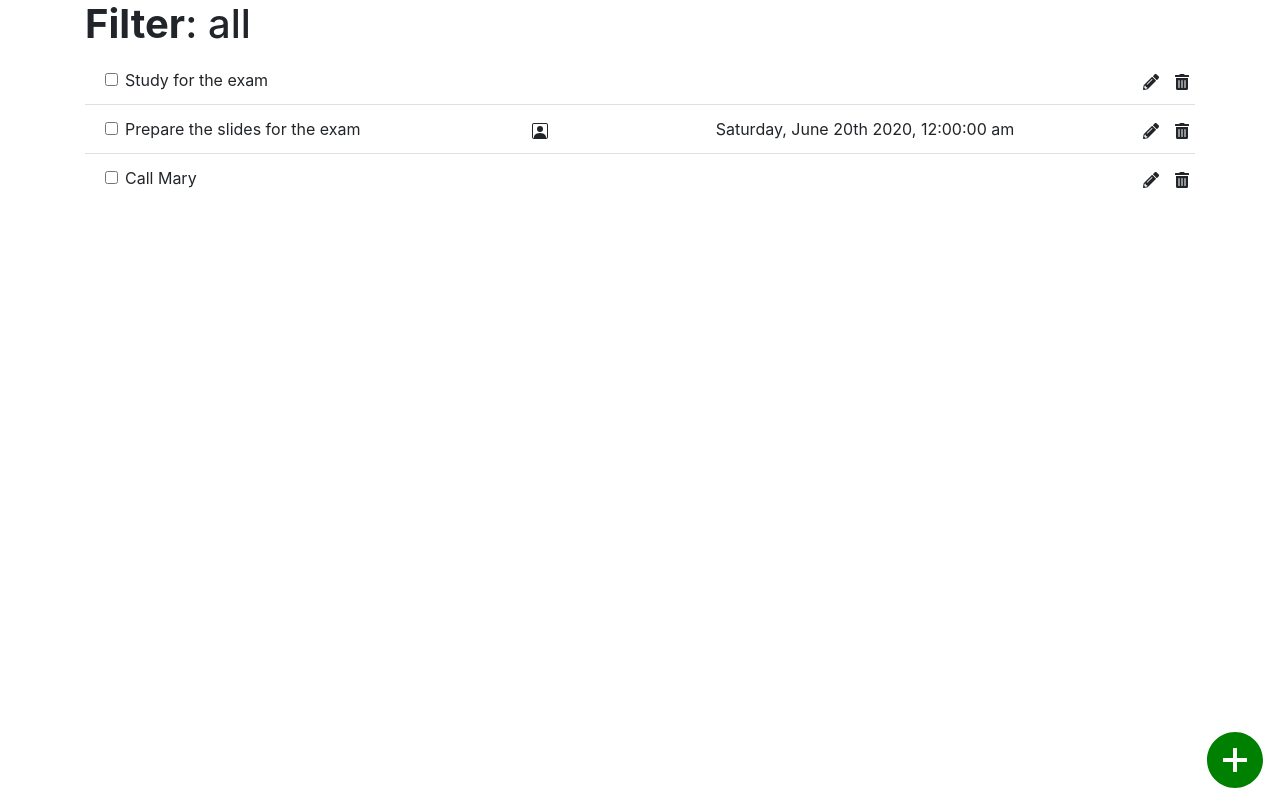
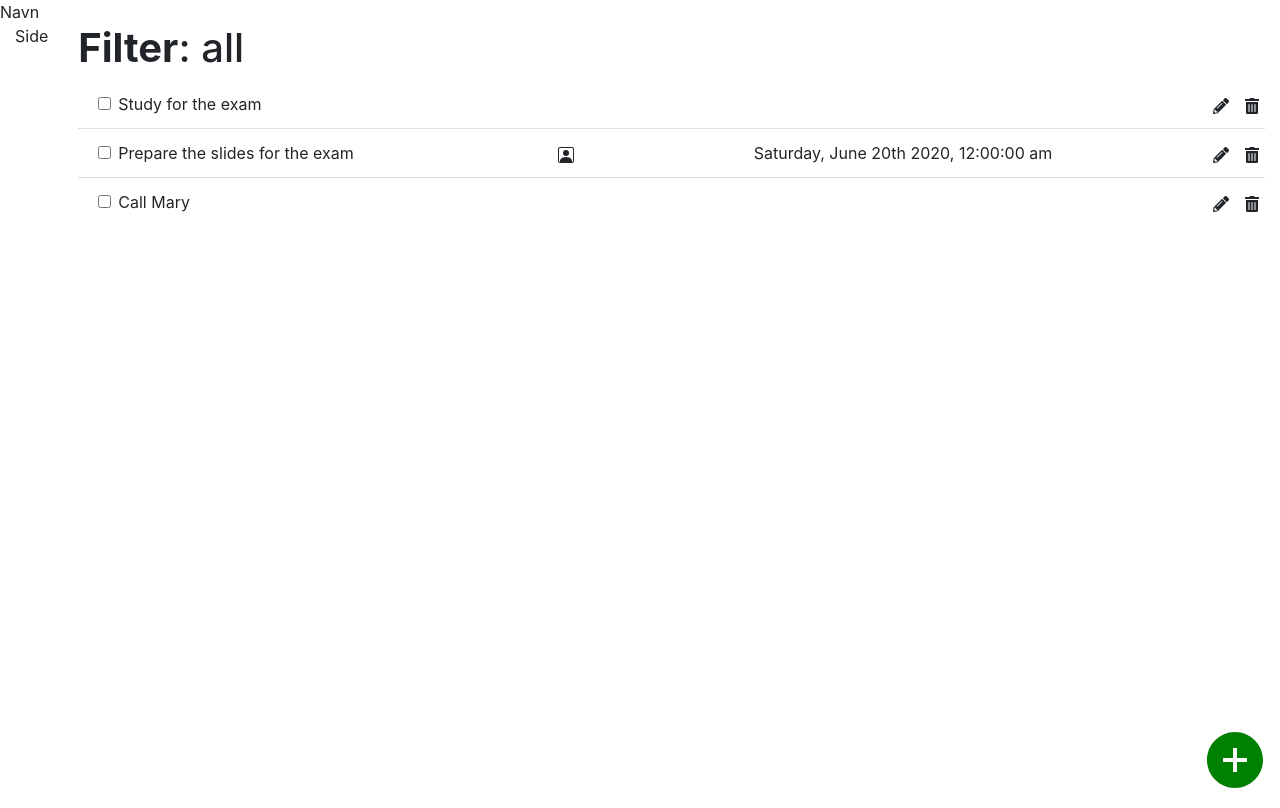
Before and after one commit to tndevelop/Website-TaskList, a React (Create React App) app in the folder to_do_list/: page / in a window 1280 px wide. Built offline with nearby package versions, Linux system fonts and the light colour scheme.

Commit message:
Template for inserting navbar and side

```diff
--- a/to_do_list/src/App.css
+++ b/to_do_list/src/App.css
@@ -13,7 +13,7 @@
 }
 
 .mainContainer {
-  height: 100vh;
+  height: 98vh;
 }
 
 .pencil:hover {
--- a/to_do_list/src/App.js
+++ b/to_do_list/src/App.js
@@ -1,6 +1,6 @@
 import "bootstrap/dist/css/bootstrap.min.css";
 import React from "react";
-import { Form, ListGroup, Container, Col, Row, Image } from "react-bootstrap";
+import { Form, ListGroup, Container, Col, Row } from "react-bootstrap";
 import { PersonSquare } from "react-bootstrap-icons";
 import { AiFillPlusCircle } from "react-icons/ai";
 import { FaTrashAlt, FaPencilAlt } from "react-icons/fa";
@@ -8,7 +8,11 @@ import "./App.css";
 
 function App() {
   return (
-    <Container fluid="xl" className="mainContainer">
+    <Container fluid>
+      <Row>Navn</Row>
+      <Row>
+        <Col sm="auto">Side</Col>
+        <Col as={Container} fluid="xl" className="mainContainer">
           <h1 id="selectedFilter">
             <b>Filter</b>: all
           </h1>
@@ -71,8 +75,12 @@ function App() {
             </ListGroup.Item>
           </ListGroup>
           {/* Bottom plus */}
-
-      <AiFillPlusCircle className="plusButton" color="green"></AiFillPlusCircle>
+          <AiFillPlusCircle
+            className="plusButton"
+            color="green"
+          ></AiFillPlusCircle>
+        </Col>
+      </Row>
     </Container>
   );
 }
```
Lines whose indentation alone changed are shown as unchanged.
